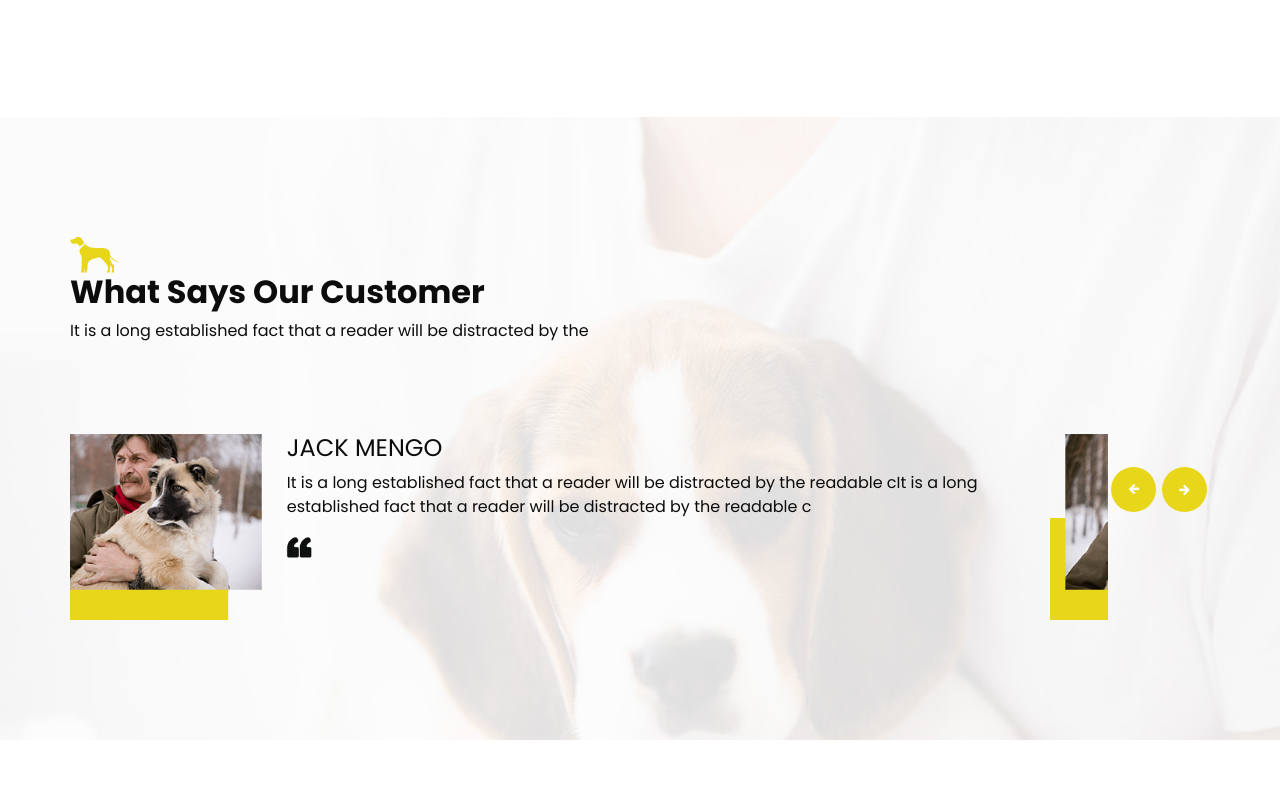
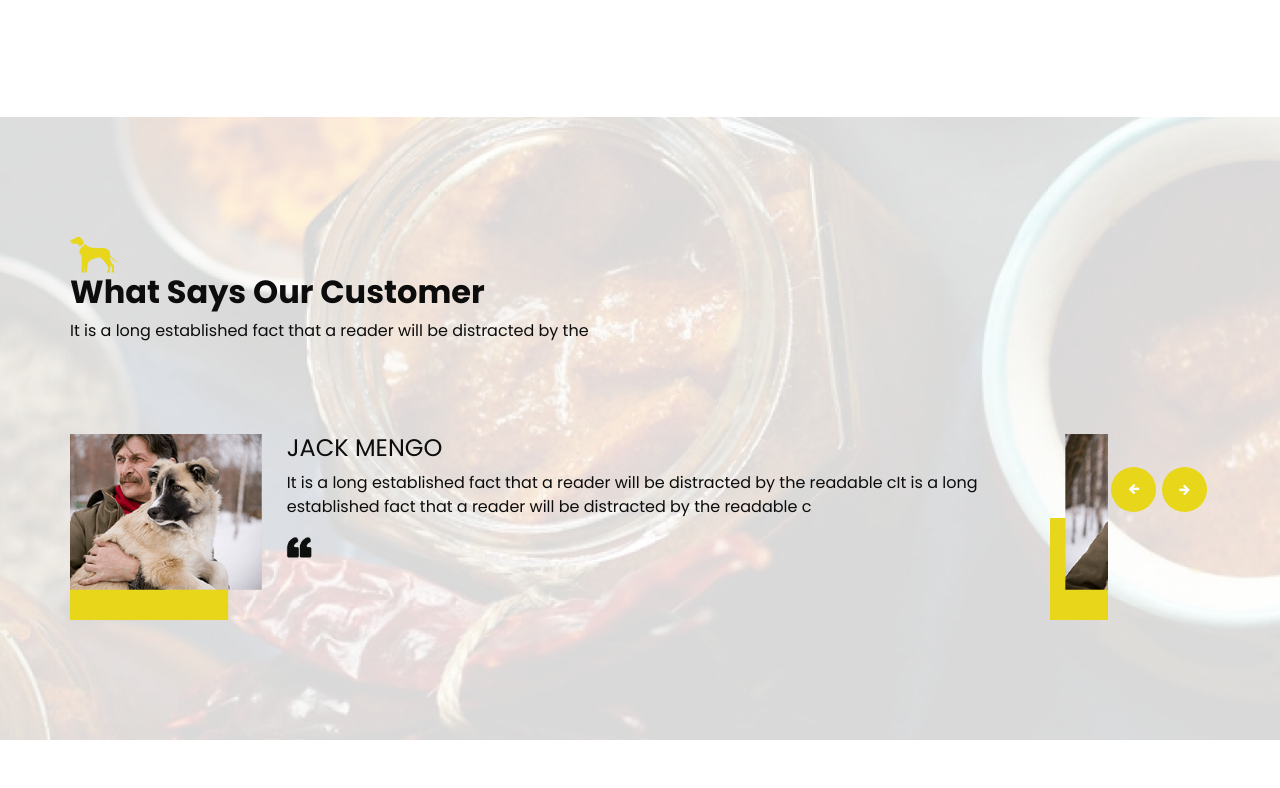
Before and after one commit to Industrialists-Ino/acharucompany.com, a plain HTML site: page index.html in a window 1280 px wide. Shown: the part 4412-5200 px from the top of the page. Drawn offline with nearby package versions, Linux system fonts and the light colour scheme.

Commit message:
Bg changed in the testimonial

```diff
--- a/css/style.css
+++ b/css/style.css
@@ -869,7 +869,7 @@ a:focus {
 }
 
 .client_section {
-  background-image: url(../images/client-bg.jpg);
+  background-image: url(../images/Clientbg.png);
   background-size: cover;
 }
 
```
Also changed, not shown: images/Clientbg.png (added).
